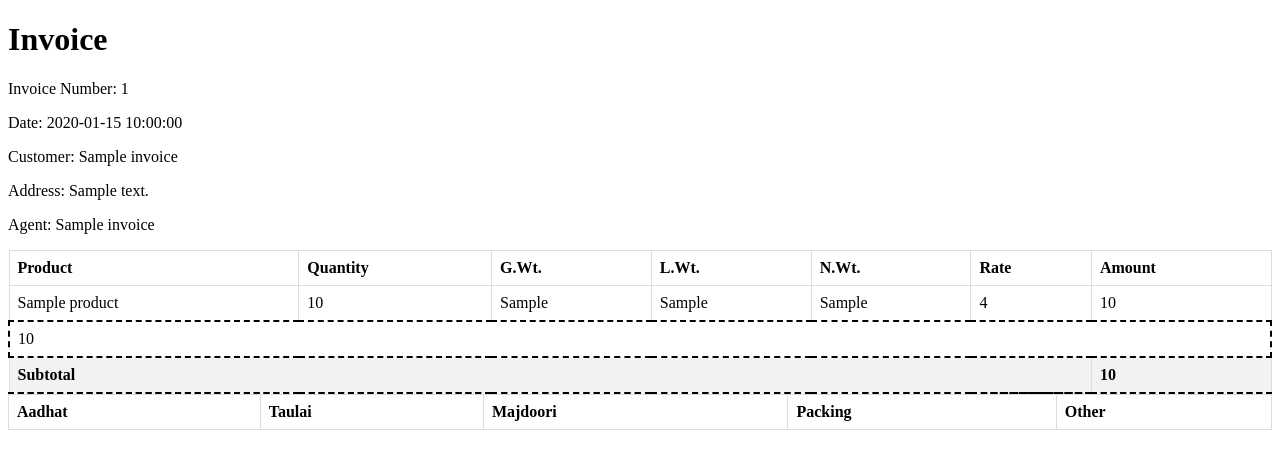
After one commit to vaishalipabreja/inventory-billing, a Flask app: template inventory-billing-system/inventory/templates/invoice_template.html in a window 1280 px wide. The commit adds this page. Shown: the top 469 px of the page. Run offline with Flask 3, Linux system fonts and the light colour scheme; the template is opened without the code that fills it: most values are stand-ins (such as "Sample title", 1, 10 or a date in 2020); lists and menus that the app fills with data are empty.

Commit message:
adding files

```diff
--- a/inventory-billing-system/inventory/app.py
+++ b/inventory-billing-system/inventory/app.py
@@ -2,16 +2,21 @@
 import os
 import sqlite3
 from pathlib import Path
+from reportlab.pdfgen import canvas
+import pdfkit
+from datetime import date, datetime
+import uuid
 
 # imports - third party imports
-from flask import Flask, redirect, render_template, request
+from flask import Flask, redirect, render_template, request, jsonify, render_template, make_response, send_file
 
 DATABASE_NAME = "inventory.sqlite"
 _DATABASE_PATH = Path(__file__).parent.parent / DATABASE_NAME
-print(_DATABASE_PATH)
+
 VIEWS = {
     "Summary": "/",
     "Stock": "/product",
+    "Customer": "/customer",
     "Invoice": "/invoice"
 }
 EMPTY_SYMBOLS = {"", " ", None}
@@ -24,7 +29,6 @@ if os.environ.get("FLASK_DEBUG") == "1":
 else:
     DATABASE_NAME = os.environ.get("DATABASE_NAME") or _DATABASE_PATH.resolve()
 
-
 def init_database():
     PRODUCTS = (
         "products("
@@ -34,25 +38,17 @@ def init_database():
     )
     INVOICES = (
         "invoices("
-        "invoice_id INTEGER PRIMARY KEY AUTOINCREMENT, "
+        "invoice_id TEXT PRIMARY KEY, "
         "customer_name TEXT NOT NULL, "
-        "prod_id INTEGER NOT NULL, "
-        "prod_qty INTEGER NOT NULL, "
-        "wt_per_qty INTEGER NOT NULL, "
-        "discount INTEGER NOT NULL, "
-        "rate INTEGER NOT NULL, "
         "total_amount INTEGER NOT NULL, "
-        "status TEXT NOT NULL, "
         "paid_amount INTEGER NOT NULL, "
         "invoice_time TIMESTAMP NOT NULL DEFAULT CURRENT_TIMESTAMP, "
-        "FOREIGN KEY(prod_id) REFERENCES products(prod_id), "
         "FOREIGN KEY(customer_name) REFERENCES customer(customer_name)) "
     )
     CUSTOMERS = (
         "customers("
         "customer_name TEXT PRIMARY KEY, "
-        "customer_address TEXT NOT NULL, "
-        "broker TEXT NOT NULL) "
+        "agent_name TEXT NOT NULL) "
     )
 
     with sqlite3.connect(DATABASE_NAME) as conn:
@@ -62,6 +58,29 @@ def init_database():
 
 app.init_db = init_database
 
+def generate_unique_bill_number():
+    # Generate a unique identifier using uuid
+    unique_id = str(uuid.uuid4().hex)[:8]
+
+    # Get the current timestamp in a formatted string
+    timestamp = datetime.now().strftime('%d-%m-%Y')
+
+    # Combine the unique id and timestamp to create a unique bill number
+    bill_number = f'{timestamp}_{unique_id}'
+    return bill_number
+
+def calculate(expression):
+    try:
+        # Check if the expression contains only allowed characters
+        allowed_chars = set('0123456789.+-* ')
+        if not set(expression).issubset(allowed_chars):
+            raise ValueError("Invalid characters in the expression")
+
+        # Evaluate the expression
+        result = eval(expression)
+        return result
+    except Exception as e:
+        return f"Error: {e}"
 
 @app.route("/", methods=["GET"])
 def summary():
@@ -105,6 +124,78 @@ def product():
         title="Stock",
     )
 
+@app.route("/customer", methods=["POST", "GET"])
+def customer():
+    with sqlite3.connect(DATABASE_NAME) as conn:
+        if request.method == "POST":
+            customer_name, agent_name = request.form["customer_name"], request.form["agent_name"]
+            transaction_allowed = customer_name not in EMPTY_SYMBOLS and agent_name not in EMPTY_SYMBOLS
+
+            if transaction_allowed:
+                conn.execute(
+                    "INSERT INTO customers (customer_name, agent_name) VALUES (?, ?)",
+                    (customer_name, agent_name),
+                )
+                return redirect(VIEWS["Customer"])
+
+        customers = conn.execute("SELECT * FROM customers").fetchall()
+
+    return render_template(
+        "customer.jinja",
+        link=VIEWS,
+        customers=customers,
+        title="Customer",
+    )
+
+@app.route("/invoice", methods=["POST", "GET"])
+def invoice():
+    with sqlite3.connect(DATABASE_NAME) as conn:
+        customers = conn.execute("SELECT * FROM customers").fetchall()
+        products = conn.execute("SELECT * FROM products where prod_qty > 0").fetchall()
+    with sqlite3.connect(DATABASE_NAME) as conn:
+        if request.method == "POST":
+            invoice_id = generate_unique_bill_number()
+
+            customer_name = request.form.get('customer_name')
+            product_name = request.form.getlist('product_name')
+            weight_str = request.form.getlist('weight_str')
+            unit_price = request.form.getlist('unit_price')
+            less_price = request.form.getlist('less_price')
+            paid_amount = request.form.get('paid_amount')
+            total_amount = 0
+            calculated_weights=[]
+            net_weights=[]
+            for weight, up, lp in zip(weight_str, unit_price, less_price):
+                calculated_weights.append(calculate(weight))
+                net_weights.append(calculate(weight)-float(lp))
+                total_amount += (calculate(weight)-float(lp))*float(up)
+
+            agent=conn.execute("SELECT agent_name FROM customers where customer_name = ?",
+                                 (customer_name,)).fetchall()
+            agent_name = agent[0][0]
+            transaction_allowed = customer_name not in EMPTY_SYMBOLS and total_amount not in EMPTY_SYMBOLS
+            for weight,product in zip(calculated_weights,product_name):
+                product_quantity=conn.execute("SELECT prod_qty FROM products where prod_name = ?",
+                                 (product,)).fetchall()
+                transaction_allowed = weight<product_quantity[0][0]
+                if(weight<product_quantity[0][0]):
+                        conn.execute("UPDATE products SET prod_qty = ? WHERE prod_name = ?",(product_quantity[0][0]-weight, product,))
+
+            if transaction_allowed:
+                conn.execute(
+                    "INSERT INTO invoices (invoice_id, customer_name, total_amount, paid_amount) VALUES (?, ?, ?, ?)",
+                    (invoice_id, customer_name, total_amount, paid_amount),
+                )
+                return generate_bill(invoice_id, customer_name, agent_name, product_name, weight_str, calculated_weights, net_weights, less_price, unit_price, total_amount)
+            return "Bill not generated"
+    return render_template(
+        "invoice.jinja",
+        link=VIEWS,
+        title="Invoice",
+        customers=customers,
+        products=products
+    )
+
 @app.route("/delete")
 def delete():
     delete_record_type = request.args.get("type")
@@ -119,6 +210,29 @@ def delete():
 
             case _:
                 return redirect(VIEWS["Summary"])
+
+@app.route('/search/product', methods=['POST'])
+def searchProduct():
+    with sqlite3.connect(DATABASE_NAME) as conn:
+        keyword = request.json.get('keyword').strip()
+        if keyword:
+            products = conn.execute(f"SELECT prod_id, prod_name FROM products where prod_name LIKE '{keyword}%'").fetchall()
+            results = [{'id': product[0], 'name': product[1]} for product in products]
+    return jsonify(results)
+
+
+@app.route('/search/customer', methods=['POST'])
+def searchCustomer():
+    with sqlite3.connect(DATABASE_NAME) as conn:
+        print(request.json.get('keyword'))
+        keyword = request.json.get('keyword').strip()
+        print(keyword)
+        results = []
+        if keyword:
+            print(f"SELECT * FROM customers where customer_name LIKE f'{keyword}%'")
+            customers = conn.execute(f"SELECT customer_name FROM customers where customer_name LIKE '{keyword}%'").fetchall()
+            results = [{'name': customer[0]} for customer in customers]
+    return jsonify(results)
 
 @app.route("/edit", methods=["POST"])
 def edit():
@@ -140,15 +254,70 @@ def edit():
                         (prod_name, prod_id),
                     )
                 if prod_qty:
-                    conn.execute(
-                        "UPDATE products SET prod_qty = ? WHERE prod_id = ?",
+                    product_quantity=conn.execute("SELECT prod_qty FROM products where prod_id = ?",
+                                 (prod_id)).fetchall();
+                    if(int(prod_qty)>product_quantity[0][0]):
+                        conn.execute("UPDATE products SET prod_qty = ? WHERE prod_id = ?",
                         (prod_qty, prod_id),
-                    )
-
+)
                 return redirect(VIEWS["Stock"])
 
             case _:
                 return redirect(VIEWS["Summary"])
 
+def generate_bill(invoice_id, customer_name, agent_name, product_name, weight_str, calculated_weights, net_weights, less_price, unit_price, total_amount):
+    invoice_data = {
+        'invoice_number': invoice_id,
+        'date': date.today().strftime('%d-%m-%Y'),
+        'customer_name': customer_name,
+        'agent_name': agent_name,
+        'address': customer_name.split(',',1)[0] if len(customer_name.split(',',1))>1 else "",
+        'total': total_amount,
+    }
+
+    invoice_items = []
+    for product, wt_s, wt_c, wt_n, lp, up in zip(product_name,weight_str, calculated_weights, net_weights, less_price, unit_price):
+        invoice_item = {
+            "Product" : product,
+            "Quantity_Str" : "  "+wt_s,
+            "Quantity" : wt_s.split('*')[0],
+            "Gross_Wt" : float(wt_c),
+            "Net_Wt" : wt_n,
+            "Less_Wt" : lp,
+            "Rate": float(up),
+            "Amount" : (wt_n)*float(up)
+        }
+        invoice_items.append(invoice_item)
+
+    # Render HTML template
+    html_content = render_template('invoice_template.html', invoice_data=invoice_data, invoice_items=invoice_items)
+
+    # Configure PDF options
+    options = {
+        'page-size': 'Letter',
+        'margin-top': '0mm',
+        'margin-right': '0mm',
+        'margin-bottom': '0mm',
+        'margin-left': '0mm',
+    }
+
+    # Convert HTML to PDF
+    pdf_file = pdfkit.from_string(html_content, False, options=options)
+
+    folder_path = 'pdfs'  # Specify the folder path
+    if not os.path.exists(folder_path):
+        os.makedirs(folder_path)
+
+    file_name= str(invoice_id)+'.pdf'
+    file_path = os.path.join(folder_path, file_name)
+    with open(file_path, 'wb') as file:
+        file.write(pdf_file)
+
+    # Create response with PDF attachment
+    response = make_response(pdf_file)
+    response.headers['Content-Type'] = 'application/pdf'
+    response.headers['Content-Disposition'] = 'attachment; filename='+file_name
+
+    return response
 with app.app_context():
     app.init_db()
--- /dev/null
+++ b/inventory-billing-system/inventory/templates/invoice_template.html
@@ -0,0 +1,86 @@
+<!DOCTYPE html>
+<html lang="en">
+<head>
+    <meta charset="UTF-8">
+    <meta name="viewport" content="width=device-width, initial-scale=1.0">
+    <title>Invoice</title>
+</head>
+<style>
+   table {
+      border-collapse: collapse;
+      width: 100%;
+    }
+
+    th, td {
+      border: 1px solid #ddd;
+      padding: 8px;
+      text-align: left;
+    }
+
+    /* Apply different background color to the additional charges rows */
+    .additional-charges-row {
+      background-color: #f2f2f2;
+      font-weight: bold;
+    }
+    tr:nth-child(even) {
+      border: 2px dashed #000; /* Dashed border for odd rows */
+    }
+</style>
+<body>
+    <h1>Invoice</h1>
+    <table>
+        <p>Invoice Number: {{ invoice_data.invoice_number }}</p>
+        <p>Date: {{ invoice_data.date }}</p>
+        <p>Customer: {{ invoice_data.customer_name }}</p>
+        <p>Address: {{ invoice_data.address }}</p>
+        <p>Agent: {{ invoice_data.agent_name }}</p>
+    </table>
+    <table>
+        <thead>
+            <tr>
+                <th>Product</th>
+                <th>Quantity</th>
+                <th>G.Wt.</th>
+                <th>L.Wt.</th>
+                <th>N.Wt.</th>
+                <th>Rate</th>
+                <th>Amount</th>
+            </tr>
+        </thead>
+        <tbody>
+            {% for item in invoice_items %}
+                <tr>
+                    <td>{{ item.Product }}</td>
+                    <td>{{ item.Quantity }}</td>
+                    <td>{{ item.Gross_Wt }}</td>
+                    <td>{{ item.Less_Wt }}</td>
+                    <td>{{ item.Net_Wt}}</td>
+                    <td>{{ item.Rate}}</td>
+                    <td>{{ item.Amount}}</td>
+                </tr>
+                <tr class="detached-row">
+                    <td colspan="7"> {{ item.Quantity_Str}} </td>
+                </tr>
+            {% endfor %}
+        </tbody>
+        <tbody class="additional-charges-row">
+            <tr>
+              <td colspan="6">Subtotal</td>
+              <td>{{invoice_data.total}}</td>
+            </tr>
+            <tr>
+          </tbody>
+    </table>
+    <table>
+        <thead>
+            <tr>
+                <th>Aadhat</th>
+                <th>Taulai</th>
+                <th>Majdoori</th>
+                <th>Packing</th>
+                <th>Other</th>
+            </tr>
+        </thead>
+    </table>
+</body>
+</html>
```
Also changed, not shown: inventory-billing-system/inventory/templates/customer.jinja (added, +75 -0 lines), inventory-billing-system/inventory/templates/index.jinja (+4 -20 lines), inventory-billing-system/inventory/templates/invoice.jinja (added, +103 -0 lines), inventory-billing-system/inventory/templates/text.html (added, +42 -0 lines), 2 other files.
